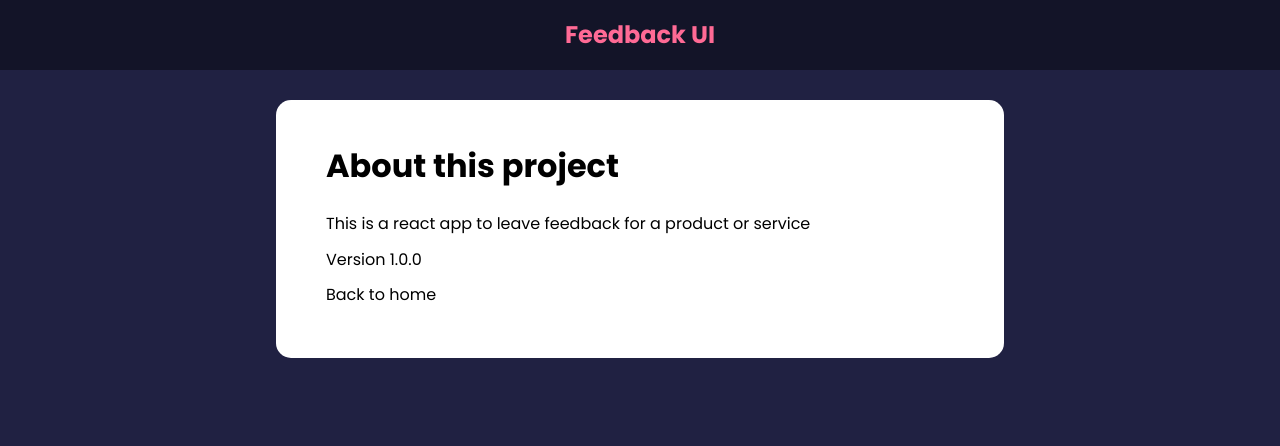
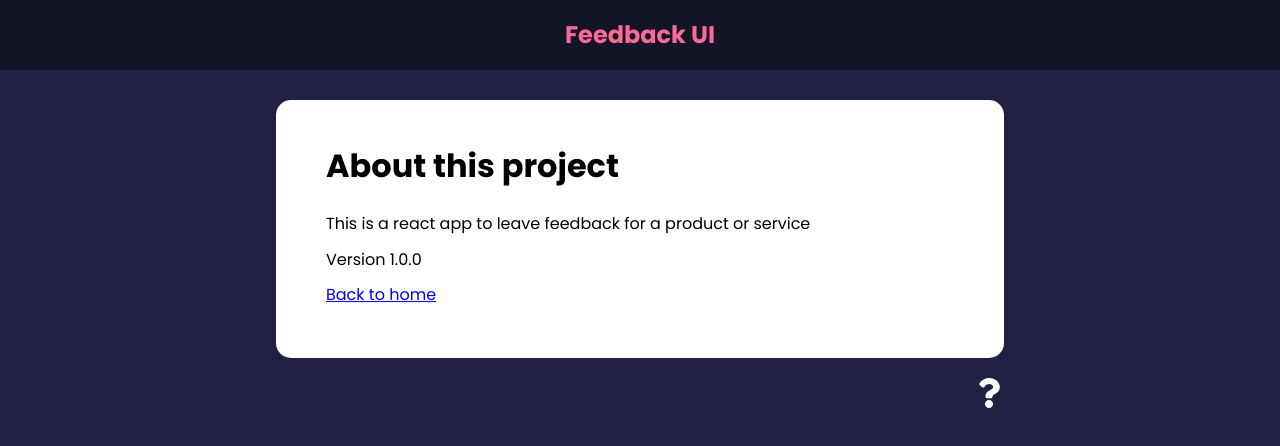
Before and after one commit to gangaprasadmohite/feedback-app, a React (Create React App) app: page /about in a window 1280 px wide. Shown: the top 446 px of the page. Built offline with nearby package versions, Linux system fonts and the light colour scheme; the HTML template or start-up script is replaced by a standard one.

Commit message:
Added Links instead of a tags

```diff
--- a/src/App.js
+++ b/src/App.js
@@ -7,6 +7,7 @@
 import FeedbackStats from './components/FeedbackStats';
 import FeedbackForm from './components/FeedbackForm';
 import AboutPage from './pages/AboutPage';
+import AboutIconLink from './components/AboutIconLink';
 
 function App() {
   const [feedback, setFeedback] = useState(FeedbackData);
@@ -44,6 +45,7 @@
 
             <Route path="/about" element={<AboutPage />} />
           </Routes>
+          <AboutIconLink />
         </div>
       </Router>
     </React.Fragment>
--- /dev/null
+++ b/src/components/AboutIconLink.jsx
@@ -0,0 +1,15 @@
+import React from 'react';
+import { FaQuestion } from 'react-icons/fa';
+import { Link } from 'react-router-dom';
+
+function AboutIconLink() {
+  return (
+    <div className="about-link">
+      <Link to="/about">
+        <FaQuestion size={30} />
+      </Link>
+    </div>
+  );
+}
+
+export default AboutIconLink;
--- a/src/pages/AboutPage.jsx
+++ b/src/pages/AboutPage.jsx
@@ -1,5 +1,6 @@
 import React from 'react';
 import Card from '../components/shared/Card';
+import { Link } from 'react-router-dom';
 
 function AboutPage() {
   return (
@@ -9,7 +10,7 @@
         <p>This is a react app to leave feedback for a product or service</p>
         <p>Version 1.0.0</p>
         <p>
-          <a href="/"></a>Back to home
+          <Link to="/">Back to home</Link>
         </p>
       </div>
     </Card>
```
